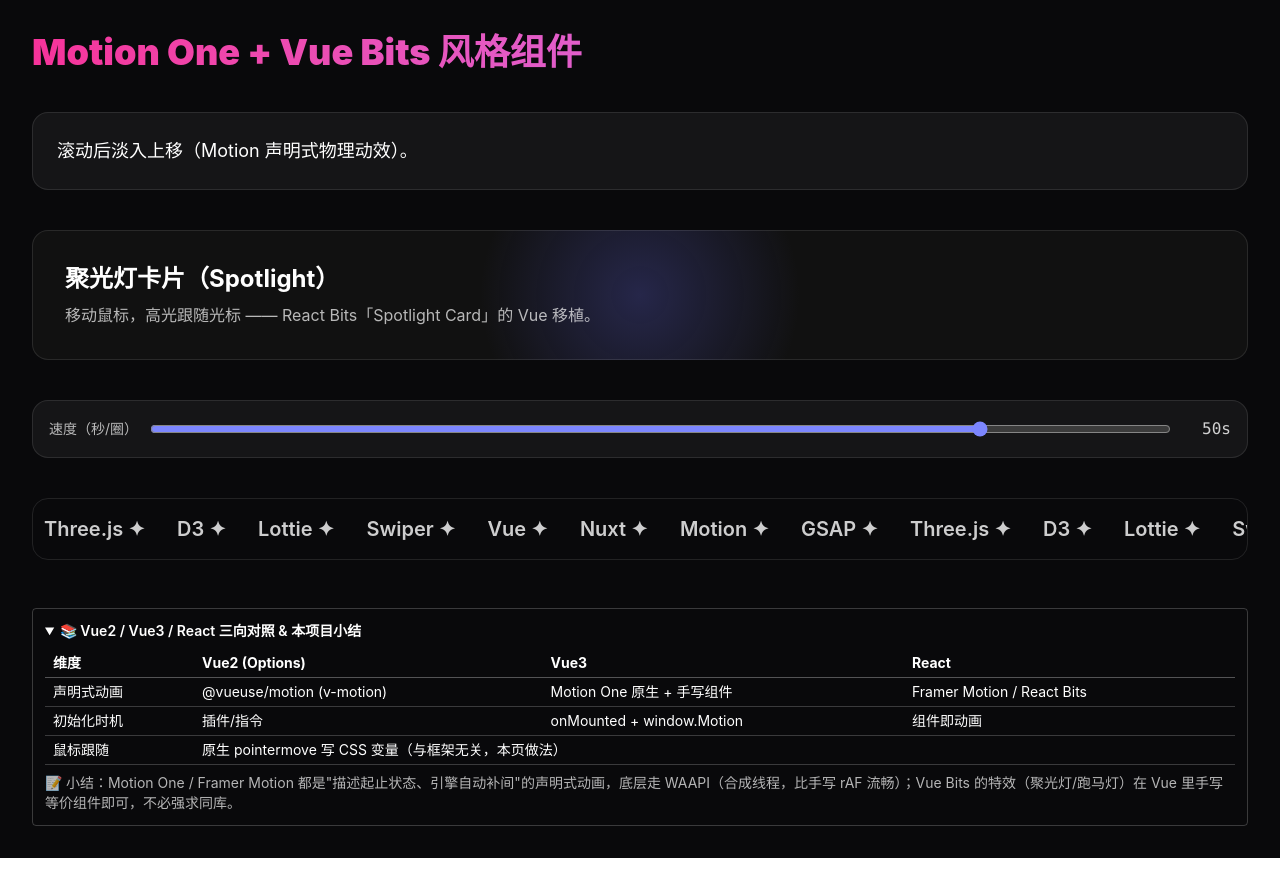
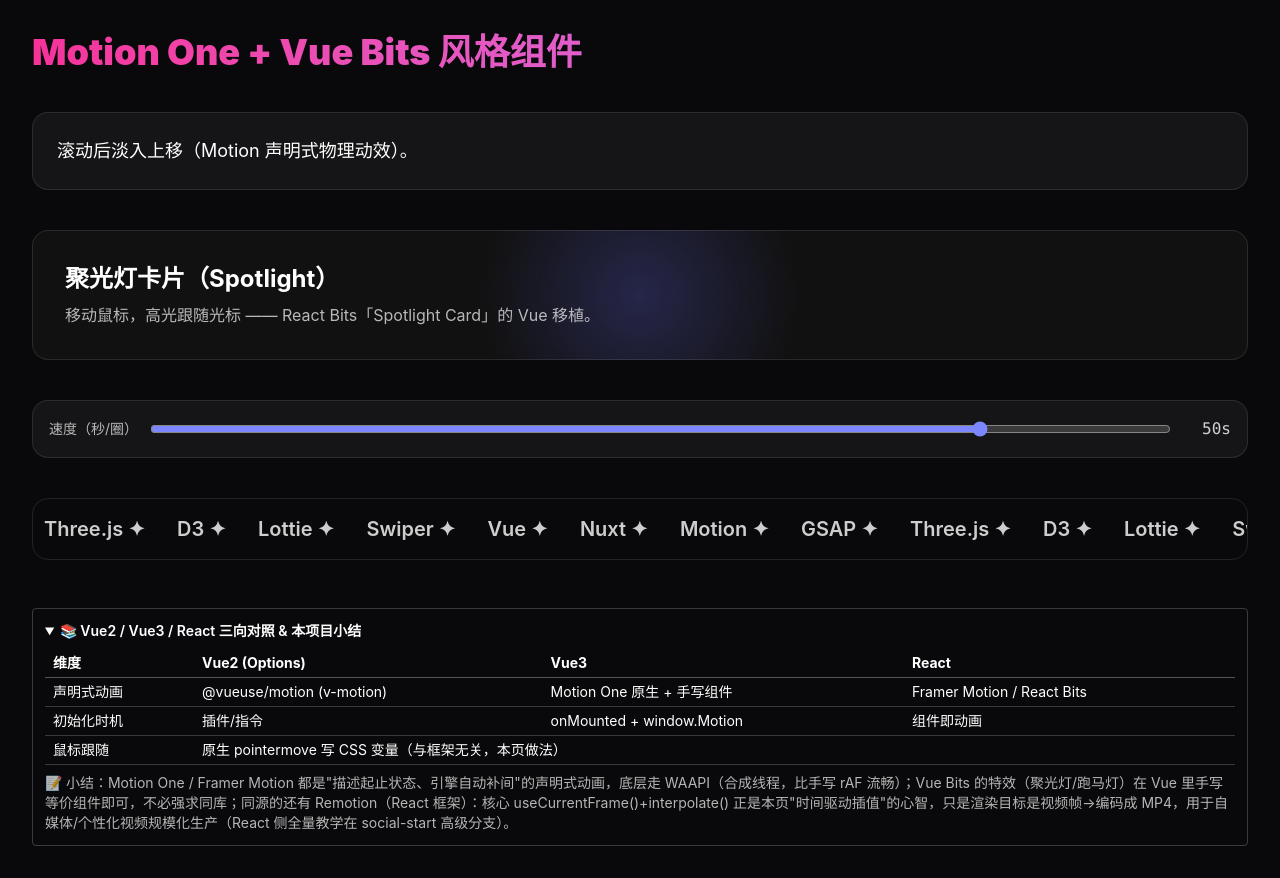
Before and after one commit to 1256807020/social-basic, a Nuxt app: page /anim-motion-vuebits in a window 1280 px wide. Both pictures are taken after a click on the heading "📚 Vue2 / Vue3 / React 三向对照 & 本项目小结". Built offline with nearby package versions, Linux system fonts and the light colour scheme.

Commit message:
docs(anim-motion-vuebits): 补 Remotion 同源异用交叉引用注释

```diff
--- a/app/pages/anim-motion-vuebits.vue
+++ b/app/pages/anim-motion-vuebits.vue
@@ -8,6 +8,8 @@
 // 🔧 固定写法：CDN 全局无类型 → 最小类型 MotionApi + declare global Window + 泛型 waitFor<T> 杜绝 any（同 anim-aos-granim 范式）。
 // ↔ React：Framer Motion 的 <motion.div initial/animate> + React Bits 组件；Vue2 常用 @vueuse/motion 的 v-motion 指令。
 // 📌 实战定位：产品/落地页"高级感"特效（滚动入场、渐变流光、聚光灯、跑马灯），优先声明式引擎而非手写 rAF。
+// 🎬 同源异用：本页"声明式 + 时间驱动插值"心智 = Remotion 用 useCurrentFrame()+interpolate() 写视频的底层逻辑；
+//          Remotion 把每帧渲染成真实 MP4（离线产出视频资产，非浏览器实时播），React 全量实现见 social-start 高级分支。
 // ───────────────────────────────────────────────────────────
 useHead({
   script: [
@@ -150,20 +152,20 @@
           <tr class="border-b border-white/20"><td class="px-2 py-1">鼠标跟随</td><td class="px-2 py-1" colspan="3">原生 pointermove 写 CSS 变量（与框架无关，本页做法）</td></tr>
         </tbody>
       </table>
-      <p class="mt-2 text-white/70">📝 小结：Motion One / Framer Motion 都是"描述起止状态、引擎自动补间"的声明式动画，底层走 WAAPI（合成线程，比手写 rAF 流畅）；Vue Bits 的特效（聚光灯/跑马灯）在 Vue 里手写等价组件即可，不必强求同库。</p>
+      <p class="mt-2 text-white/70">📝 小结：Motion One / Framer Motion 都是"描述起止状态、引擎自动补间"的声明式动画，底层走 WAAPI（合成线程，比手写 rAF 流畅）；Vue Bits 的特效（聚光灯/跑马灯）在 Vue 里手写等价组件即可，不必强求同库；同源的还有 Remotion（React 框架）：核心 useCurrentFrame()+interpolate() 正是本页"时间驱动插值"的心智，只是渲染目标是视频帧→编码成 MP4，用于自媒体/个性化视频规模化生产（React 侧全量教学在 social-start 高级分支）。</p>
     </details>
   </main>
 </template>
 
 <style scoped>
 .marquee-track {
-  animation: marquee 14s linear infinite;
+  animation: vuemarquee 14s linear infinite;
 }
 </style>
 
 <style>
 /* keyframes 必须放全局 <style>（非 scoped）：scoped 会给 @keyframes 名加 hash，下方 translateX(-50%) 引用不到 */
-@keyframes marquee {
+@keyframes vuemarquee {
   from { transform: translateX(0); }
   to { transform: translateX(-50%); }
 }
```
